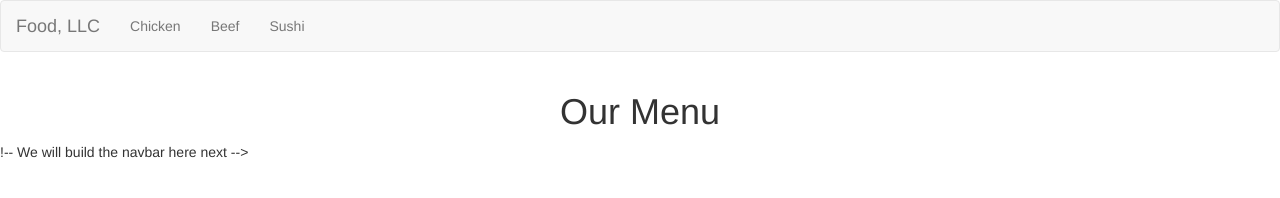
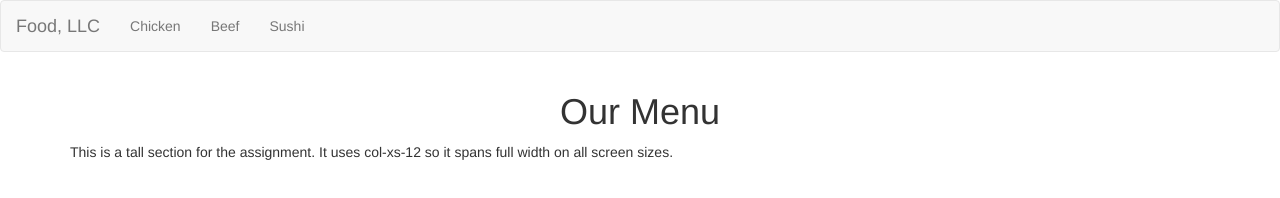
Before and after one commit to cbwsanduni-dotcom/module3-solution, a plain HTML site: page module3-solution/index.html in a window 1280 px wide. Drawn offline with nearby package versions, Linux system fonts and the light colour scheme.

Commit message:
Add tall section to the menu page
Added a tall section for the assignment in the container.

```diff
--- a/module3-solution/index.html
+++ b/module3-solution/index.html
@@ -41,7 +41,16 @@
 <div class="container">
   <h1 class="text-center">Our Menu</h1>
 </div>
-!-- We will build the navbar here next -->
+<div class="container">
+  <div class="row">
+    <div class="col-xs-12 tall-section">
+      <p>
+        This is a tall section for the assignment. It uses col-xs-12 so it spans full width on all screen sizes.
+      </p>
+    </div>
+  </div>
+</div>
+
 
 </body>
 
```
